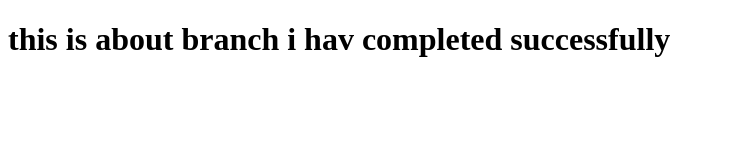
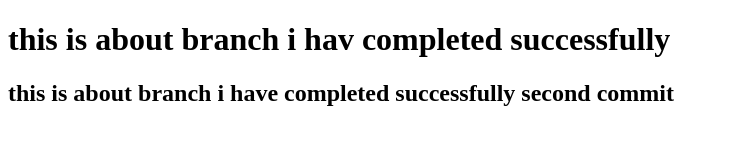
Before and after one commit to akshay7973804711/gitpra_2nd-time, a plain HTML site: page about.html in a window 1280 px wide. Shown: the whole page, without its empty margins (0-729 px from the left). Drawn offline with Linux system fonts and the light colour scheme.

Commit message:
some chngee in about sectin

```diff
--- a/about.html
+++ b/about.html
@@ -7,5 +7,6 @@
 </head>
 <body>
     <h1>this is about  branch i hav completed successfully</h1>
+    <h2>this is about  branch i have completed successfully second commit</h2>
 </body>
 </html>
```
